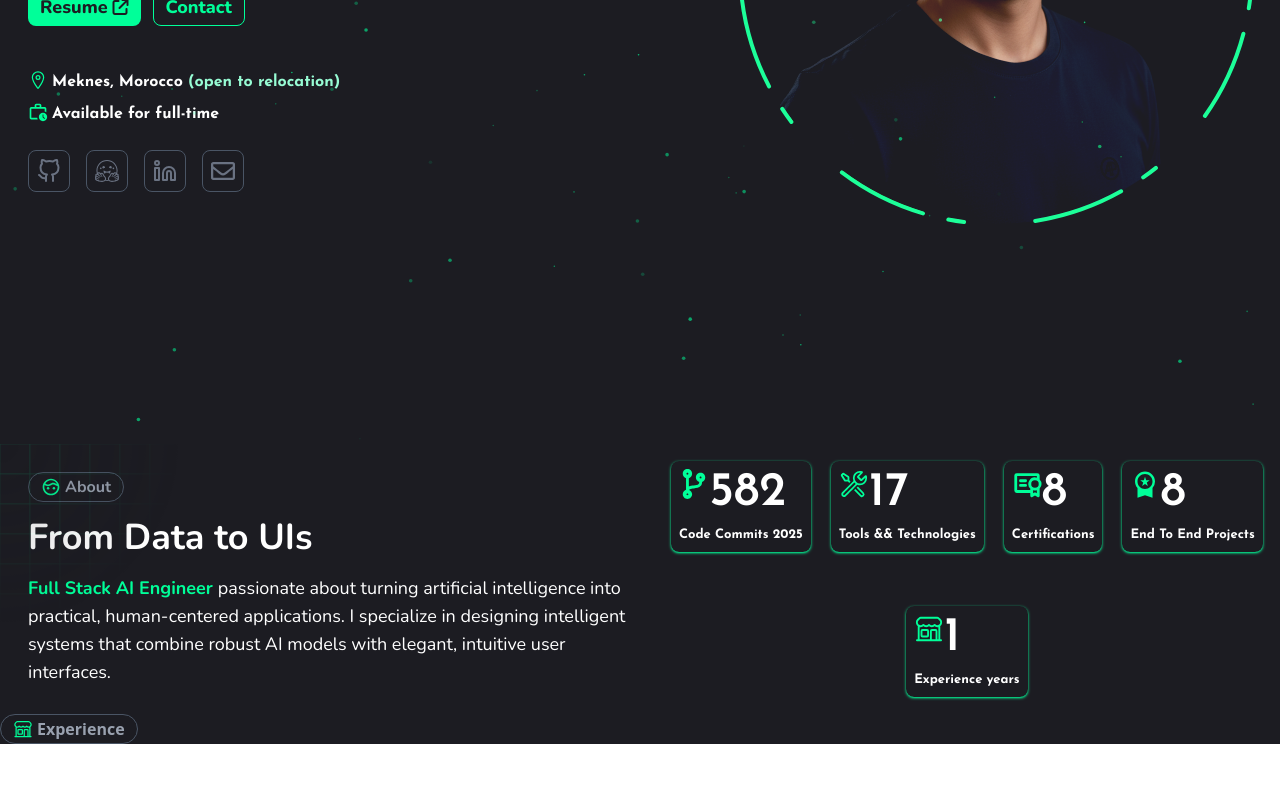
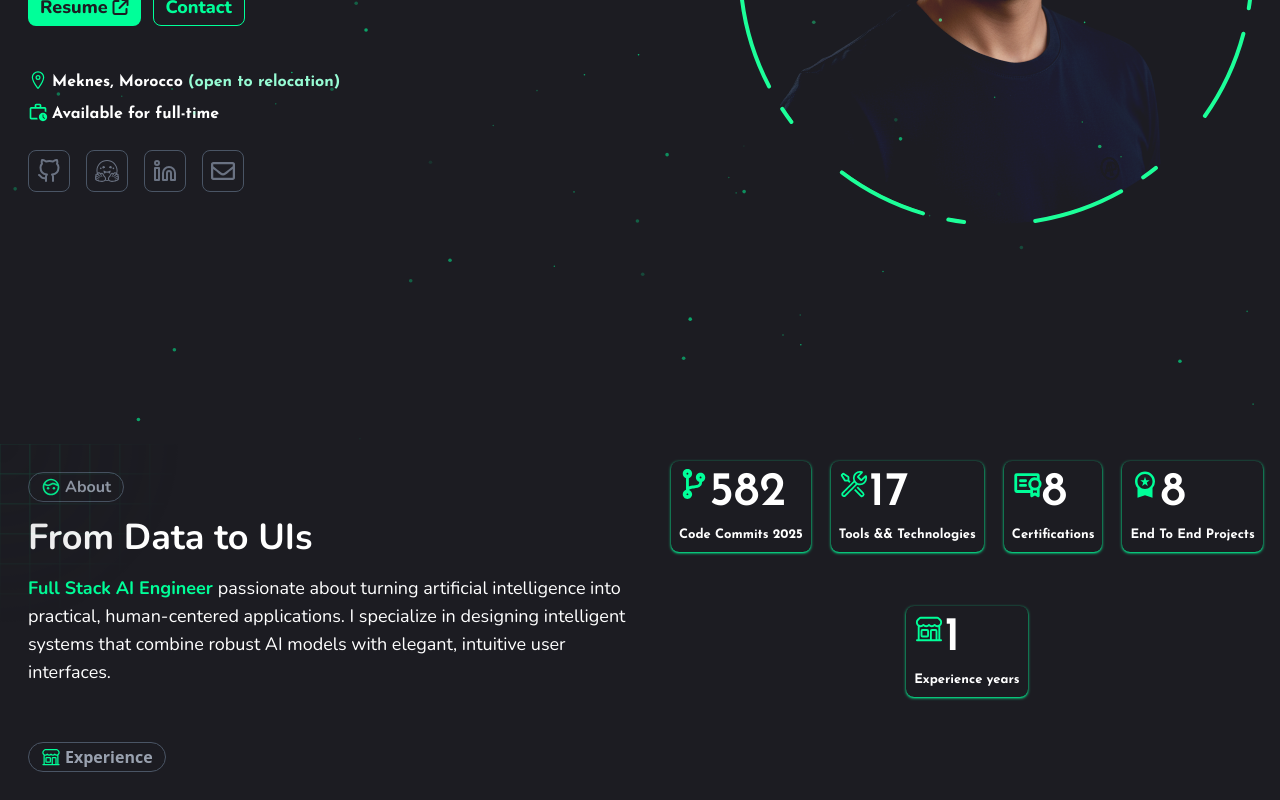
Before and after one commit to ITSAIDI/myPortfolio, a React (Vite) app: page / in a window 1280 px wide. Shown: the part 356-1156 px from the top of the page. Before the commit the page ends 1100 px from the top, so only its background shows below. Built offline with nearby package versions, Linux system fonts and the light colour scheme.

Commit message:
First touches on experience Section

```diff
--- a/src/components/Photo.tsx
+++ b/src/components/Photo.tsx
@@ -15,7 +15,7 @@ const ImageAnnimationIn2={
     transition : {delay : 1.4, duration : 0.4}
 }
 
-function useScreenWidth(small:number,large:number) {
+function useScreenWidth() {
   const [width, setWidth] = useState(window.innerWidth);
 
   useEffect(() => {
@@ -28,9 +28,8 @@ function useScreenWidth(small:number,large:number) {
 
 
 function Photo() {
-    const imageDimLargeScreen = 500
-    const imageDimSmallScreen = 200
-    const dimension = useScreenWidth(imageDimSmallScreen,imageDimLargeScreen);
+
+    const dimension = useScreenWidth();
     return (
 
     <AnimatePresence>
--- a/src/pages/Experience.tsx
+++ b/src/pages/Experience.tsx
@@ -4,8 +4,8 @@ import { HiOutlineBuildingStorefront } from "react-icons/hi2";
 
 export default function Experience() {
   return (
-    <div
-    id = "experience">
+    <div className="flex p-7" id = "experience">
+
       <Badge icon={HiOutlineBuildingStorefront} title="Experience"/>
     </div>
   )
```
